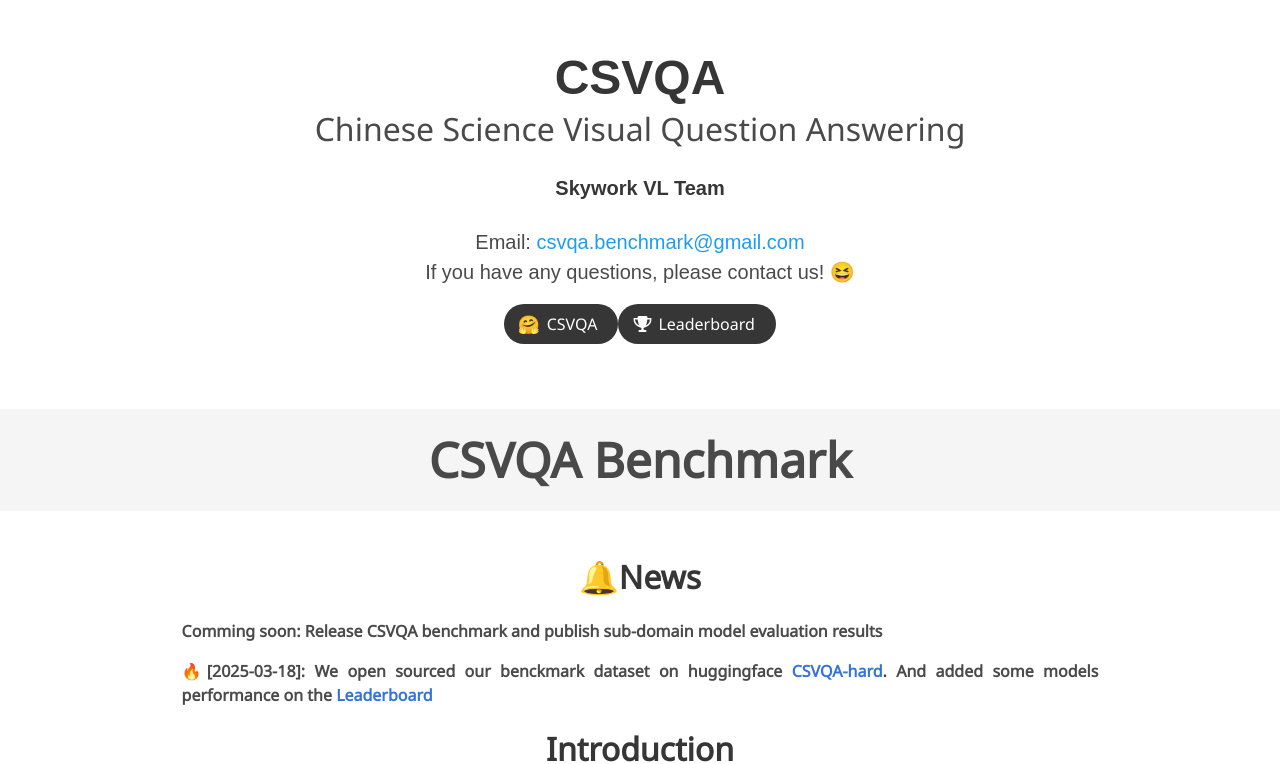
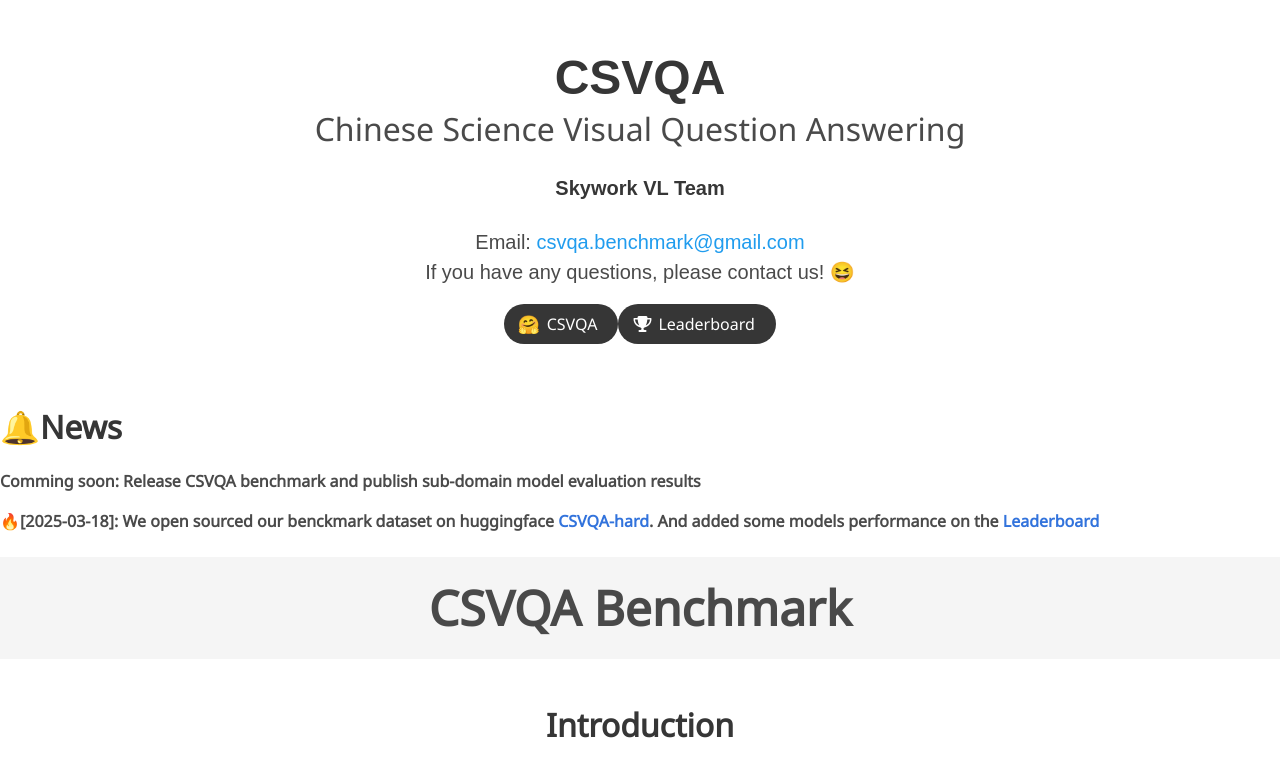
Before and after one commit to csvqa-benchmark/csvqa-benchmark.github.io, a plain HTML site: page index.html in a window 1280 px wide. Shown: the top 764 px of the page. Drawn offline with nearby package versions, Linux system fonts and the light colour scheme; some icons are missing; a web font is replaced by a local one.

Commit message:
update index.html

```diff
--- a/index.html
+++ b/index.html
@@ -122,6 +122,15 @@
         </p>
       </div>
     </section> -->
+      <h2 class="title is-3">🔔News</h2>
+      <div class="content has-text-justified">
+        <p>
+          <b>Comming soon: Release CSVQA benchmark and publish sub-domain model evaluation results</b>
+        </p>
+        <p>
+          <b>🔥[2025-03-18]: We open sourced our benckmark dataset on huggingface <a href="https://huggingface.co/datasets/Skywork/CSVQA-hard"><b>CSVQA-hard</b></a>. And added some models performance on the <a href="#leaderboard">Leaderboard</a></b>
+        </p>
+      </div>
     <section class="hero is-light is-small">
       <div class="hero-body has-text-centered">
         <h1 class="title is-1 csvqa">
@@ -135,7 +144,7 @@
         <!-- Abstract. -->
         <div class="columns is-centered has-text-centered">
           <div class="column is-four-fifths">
-            <h2 class="title is-3">🔔News</h2>
+            <!-- <h2 class="title is-3">🔔News</h2>
             <div class="content has-text-justified">
               <p>
                 <b>Comming soon: Release CSVQA benchmark and publish sub-domain model evaluation results</b>
@@ -143,7 +152,7 @@
               <p>
                 <b>🔥[2025-03-18]: We open sourced our benckmark dataset on huggingface <a href="https://huggingface.co/datasets/Skywork/CSVQA-hard"><b>CSVQA-hard</b></a>. And added some models performance on the <a href="#leaderboard">Leaderboard</a></b>
               </p>
-            </div>
+            </div> -->
             <h2 class="title is-3">Introduction</h2>
             <div class="content has-text-justified">
               <p>
```
